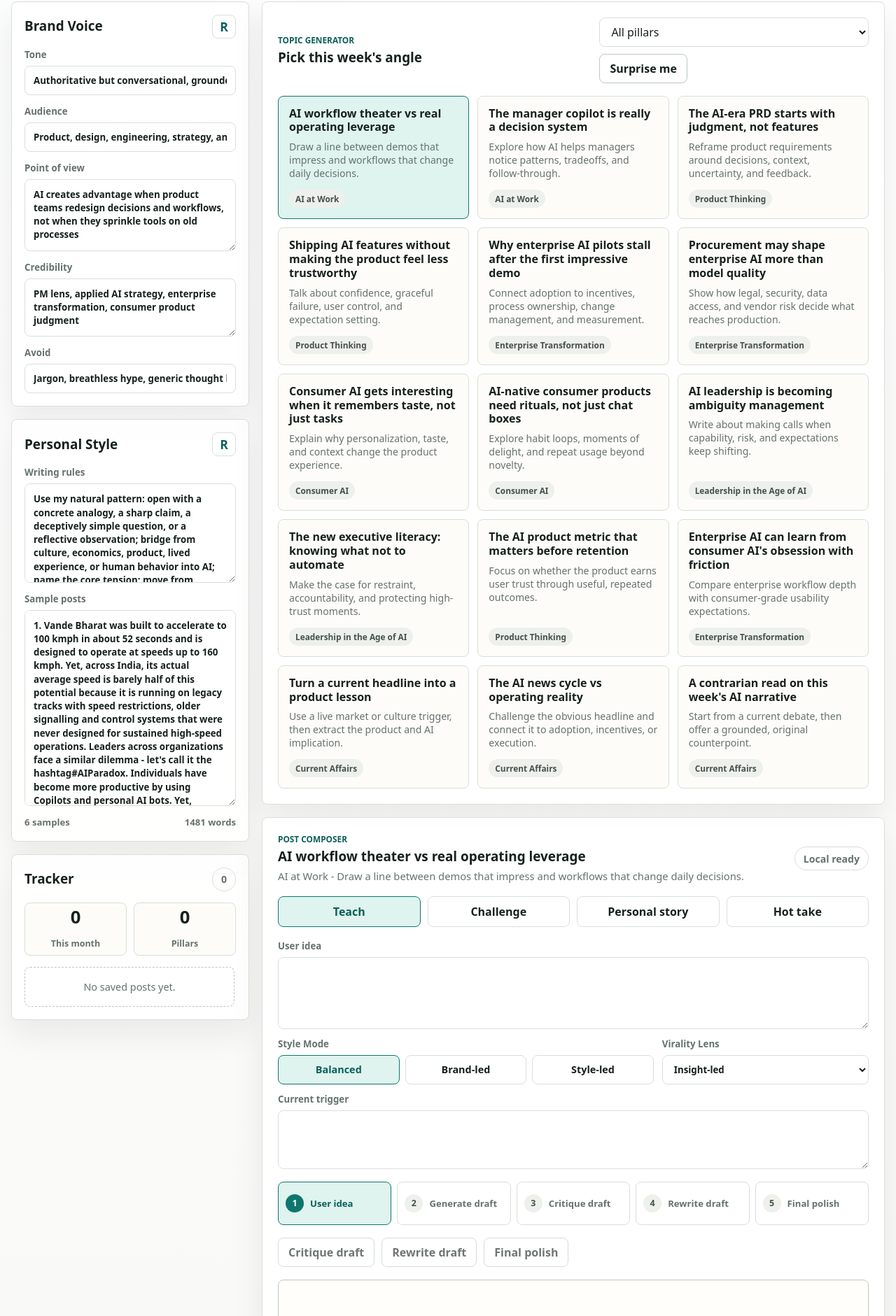
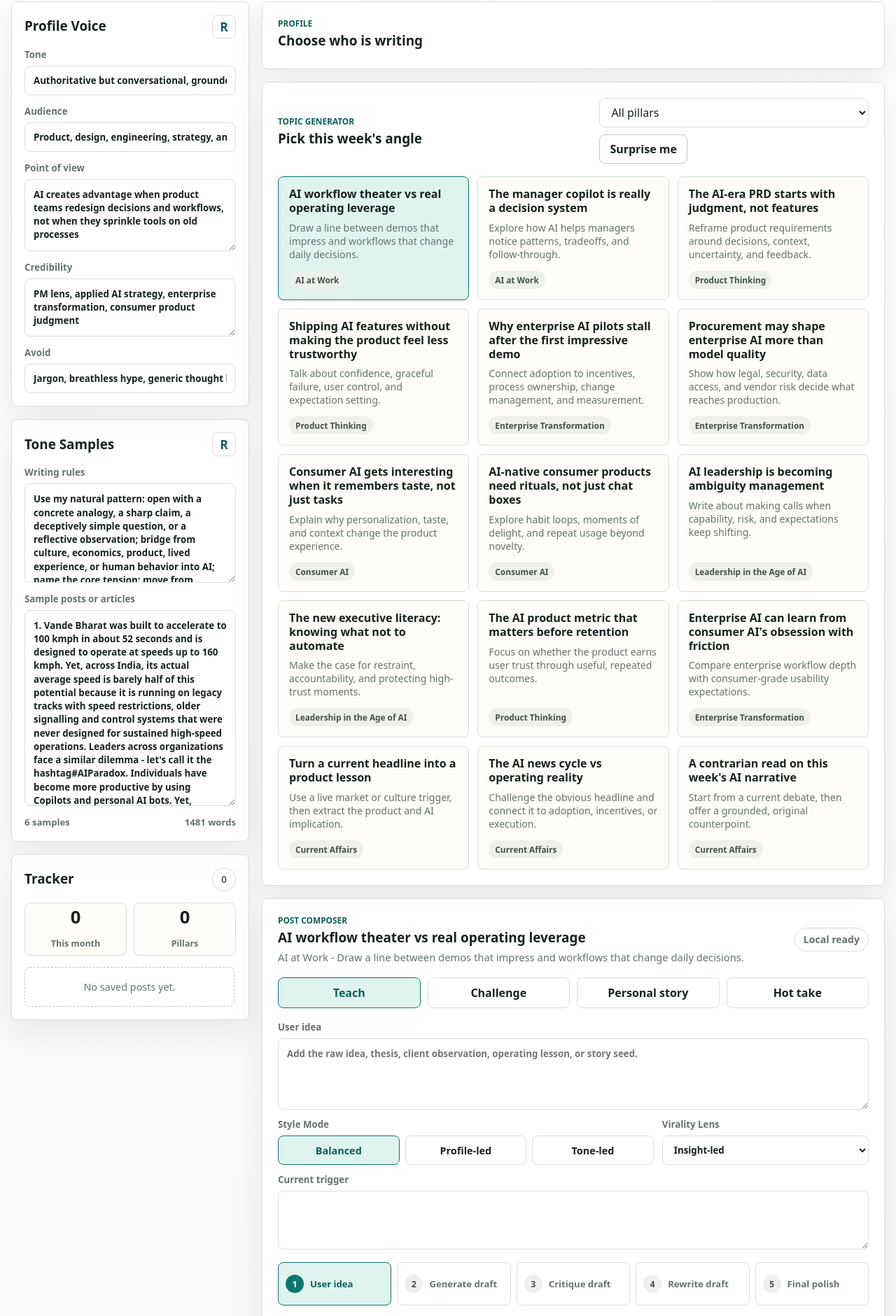
Before and after one commit to vivek7766/linkedin-content-studio, a website: page public/index.html in a window 1280 px wide. Shown: the part 127-2008 px from the top of the page at 70% size. Drawn offline with Linux system fonts and the light colour scheme.

Commit message:
Update profile-first app markup

```diff
--- a/public/index.html
+++ b/public/index.html
@@ -10,18 +10,18 @@
     <div class="app-shell">
       <header class="topbar">
         <div>
-          <p class="eyebrow">Product x AI</p>
+          <p class="eyebrow">Multi-profile brand engine</p>
           <h1>LinkedIn Content Studio</h1>
         </div>
         <div class="week-pill" id="weekLabel"></div>
       </header>
 
       <main class="studio-grid">
-        <aside class="sidebar" aria-label="Brand voice and tracker">
+        <aside class="sidebar" aria-label="Profile voice and tracker">
           <section class="panel voice-panel">
             <div class="panel-heading">
-              <h2>Brand Voice</h2>
-              <button class="icon-button" id="resetVoiceButton" type="button" aria-label="Reset brand voice" title="Reset brand voice">
+              <h2>Profile Voice</h2>
+              <button class="icon-button" id="resetVoiceButton" type="button" aria-label="Reset profile voice" title="Reset profile voice">
                 <span aria-hidden="true">R</span>
               </button>
             </div>
@@ -50,8 +50,8 @@
 
           <section class="panel style-panel">
             <div class="panel-heading">
-              <h2>Personal Style</h2>
-              <button class="icon-button" id="resetStyleButton" type="button" aria-label="Reset personal style" title="Reset personal style">
+              <h2>Tone Samples</h2>
+              <button class="icon-button" id="resetStyleButton" type="button" aria-label="Reset tone samples" title="Reset tone samples">
                 <span aria-hidden="true">R</span>
               </button>
             </div>
@@ -60,8 +60,8 @@
               <textarea id="styleInstructions" rows="6"></textarea>
             </label>
             <label>
-              Sample posts
-              <textarea id="styleSamples" rows="10" spellcheck="true"></textarea>
+              Sample posts or articles
+              <textarea id="styleSamples" rows="10" spellcheck="true" placeholder="Paste LinkedIn posts, article excerpts, newsletters, memos, or notes that capture the user's tone."></textarea>
             </label>
             <div class="style-meter">
               <span id="sampleCount">0 samples</span>
@@ -89,6 +89,17 @@
         </aside>
 
         <section class="workspace">
+          <section class="tool-band profile-band">
+            <div class="section-heading">
+              <div>
+                <p class="eyebrow">Profile</p>
+                <h2>Choose who is writing</h2>
+                <p id="selectedProfileMeta" class="muted"></p>
+              </div>
+            </div>
+            <div class="profile-grid" id="profileGrid"></div>
+          </section>
+
           <section class="tool-band topic-band">
             <div class="section-heading">
               <div>
@@ -125,14 +136,14 @@
             <div class="composer-controls">
               <label class="control-field user-idea">
                 User idea
-                <textarea id="userIdea" rows="4" spellcheck="true"></textarea>
+                <textarea id="userIdea" rows="4" spellcheck="true" placeholder="Add the raw idea, thesis, client observation, operating lesson, or story seed."></textarea>
               </label>
               <div class="control-field">
                 <span class="control-label">Style Mode</span>
                 <div class="mode-row" role="radiogroup" aria-label="Style mode">
                   <button class="mode-button active" type="button" data-style-mode="Balanced">Balanced</button>
-                  <button class="mode-button" type="button" data-style-mode="Brand-led">Brand-led</button>
-                  <button class="mode-button" type="button" data-style-mode="Style-led">Style-led</button>
+                  <button class="mode-button" type="button" data-style-mode="Profile-led">Profile-led</button>
+                  <button class="mode-button" type="button" data-style-mode="Tone-led">Tone-led</button>
                 </div>
               </div>
               <label class="control-field">
```
